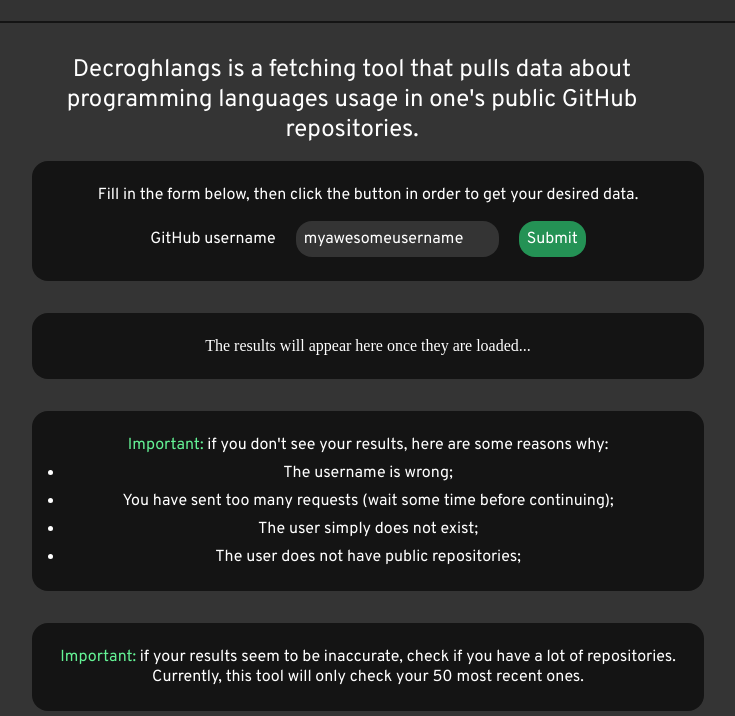
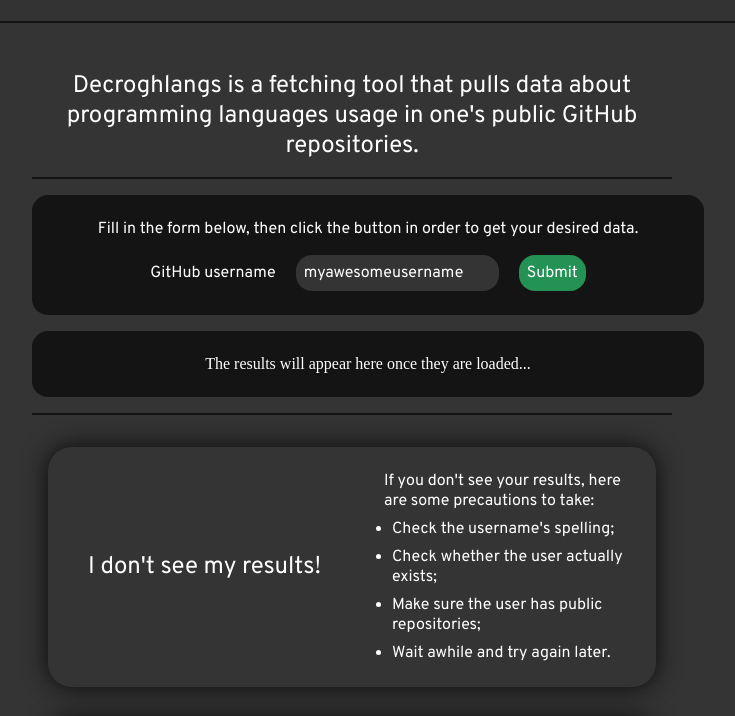
Before and after one commit to guilhermenevesxyz/decroghlangs, a plain HTML site: page index.html in a window 1280 px wide. Shown: the part 67-783 px from the top of the page, without its empty margins (288-1023 px from the left). Drawn offline with Linux system fonts and the light colour scheme; a web font is replaced by a local one.

Commit message:
improving FAQ

```diff
--- a/index.html
+++ b/index.html
@@ -17,12 +17,15 @@
         </header>
 
         <article>
+            <div class="section">
                 <h2>
                     Decroghlangs is a fetching tool
                     that pulls data about programming languages usage
                     in one's public GitHub repositories.
                 </h2>
+            </div>
 
+            <div class="section">
                 <div class="container">
                     <p>
                         Fill in the form below,
@@ -50,35 +53,37 @@
                         The results will appear here once they are loaded...
                     </p>
                 </div>
+            </div>
 
-            <div class="container">
+            <div class="section">
+                <div class="faq-question">
+                    <h3>I don't see my results!</h3>
+
+                    <div>
                         <p>
-                    <b>Important:</b>
-                    if you don't see your results,
-                    here are some reasons why:
+                            If you don't see your results,
+                            here are some precautions to take:
                         </p>
 
                         <ul>
-                    <li>The username is wrong;</li>
-
-                    <li>
-                        You have sent too many requests
-                        (wait some time before continuing);
-                    </li>
-
-                    <li>The user simply does not exist;</li>
-                    <li>The user does not have public repositories;</li>
+                            <li>Check the username's spelling;</li>
+                            <li>Check whether the user actually exists;</li>
+                            <li>Make sure the user has public repositories;</li>
+                            <li>Wait awhile and try again later.</li>
                         </ul>
                     </div>
+                </div>
 
-            <div class="container">
+                <div class="faq-question">
+                    <h3>My results seem to be inaccurate!</h3>
+
                     <p>
-                    <b>Important:</b>
-                    if your results seem to be inaccurate,
-                    check if you have a lot of repositories.
+                        In case your results seem to be inaccurate,
+                        check if the user has many repositories.
                         Currently, this tool will only check
-                    your 50 most recent ones.
+                        the 50 most recent ones.
                     </p>
+                </div>
             </div>
         </article>
 
--- a/styles.css
+++ b/styles.css
@@ -60,6 +60,10 @@ footer > p {
     font-size: 0.9rem;
 }
 
+.section {
+    border-bottom: 0.15rem solid var(--container-background);
+}
+
 a {
     font-family: Overpass;
     color: var(--title-colour);
@@ -71,10 +75,37 @@ a:hover {
 }
 
 h2 {
+    margin: 1rem;
     color: var(--text-colour);
     font-family: Overpass;
     font-weight: normal;
     font-size: 1.5rem;
+}
+
+h3 {
+    margin: 1rem;
+    padding: 0.5rem;
+    color: var(--text-colour);
+    font-family: Overpass;
+    font-weight: normal;
+    font-size: 1.5rem;
+}
+
+.faq-question {
+    margin: 2rem 1rem;
+    padding: 1rem;
+    display: flex;
+    flex-direction: row;
+    justify-content: center;
+    align-items: center;
+    text-align: left;
+    background-color: rgb(52, 52, 52);
+    box-shadow: 0 0 1.5rem rgb(10, 10, 10);
+    border-radius: 1.5rem;
+}
+
+.faq-question > * {
+    flex: 1;
 }
 
 .container {
```
Lines whose indentation alone changed are shown as unchanged.
